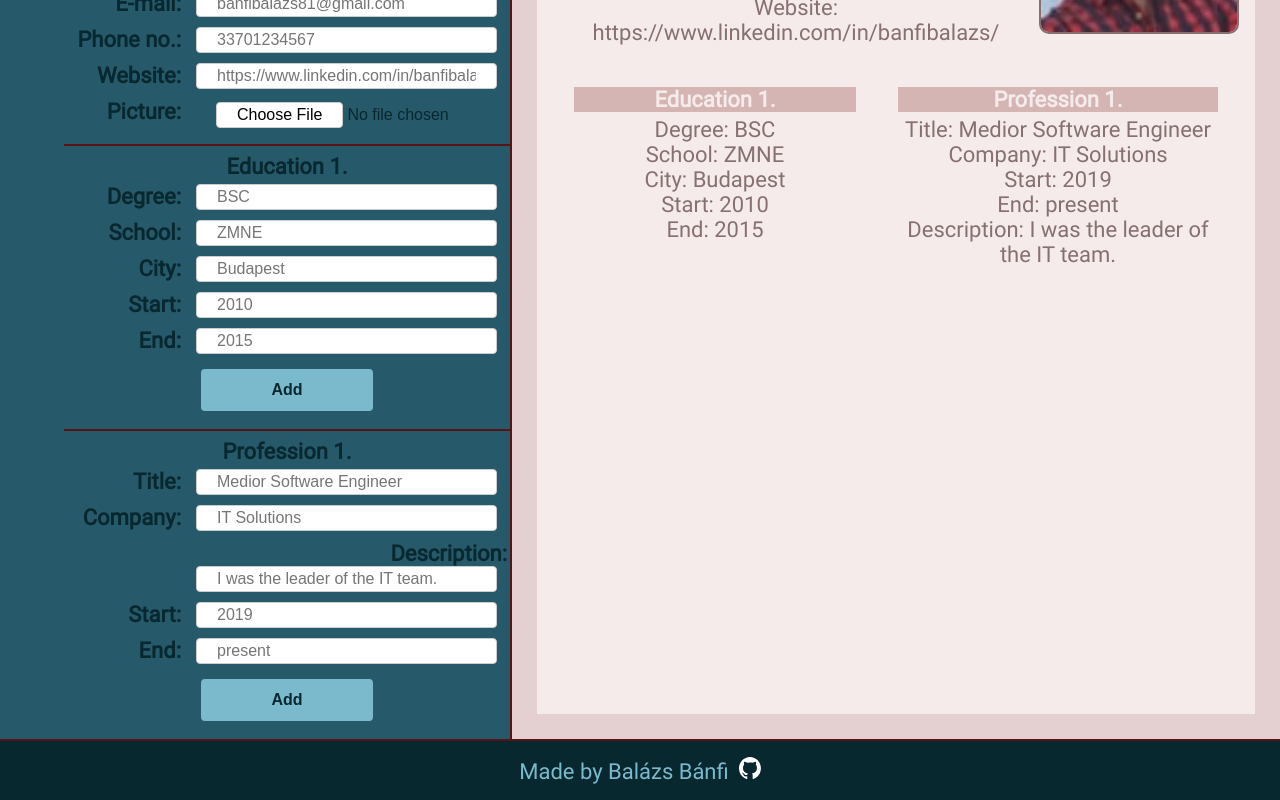
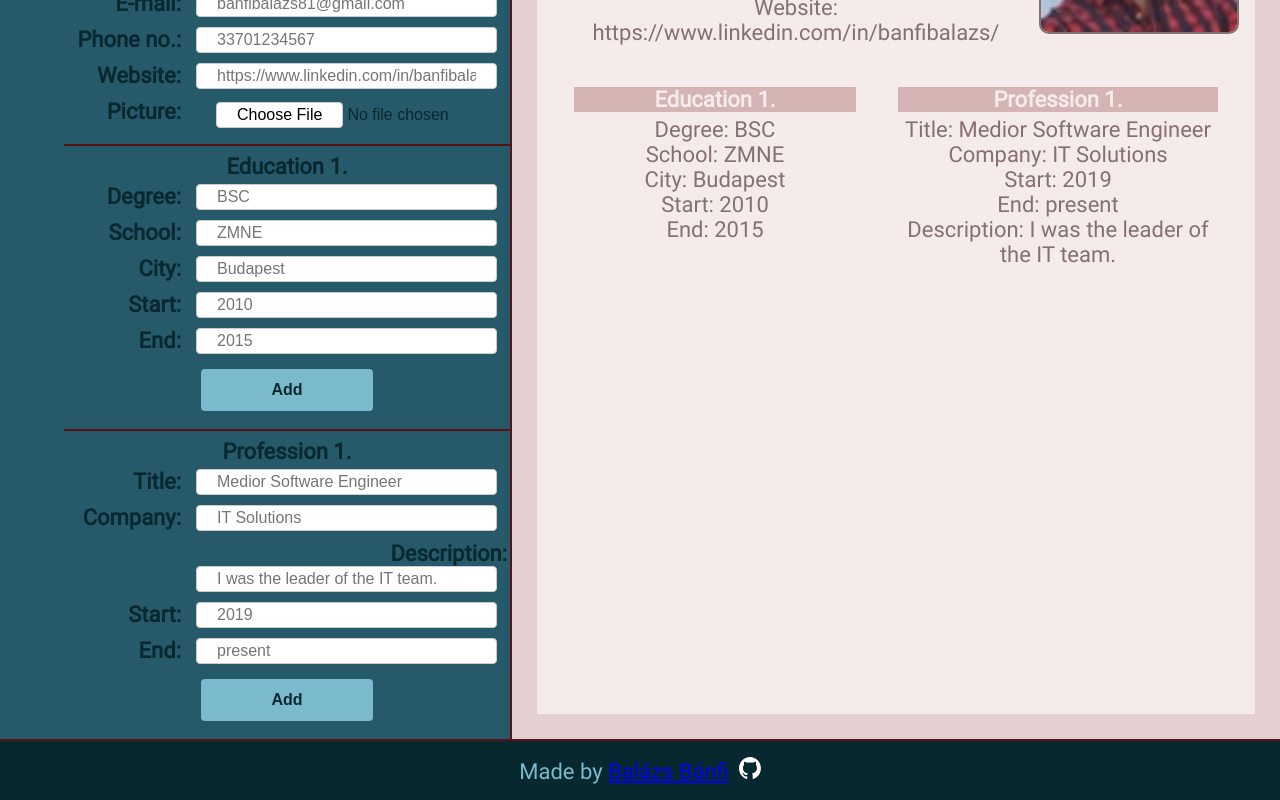
Before and after one commit to BalazsBanfi/CV-generator, a React (Vite) app: page / in a window 1280 px wide. Shown: the part 380-1180 px from the top of the page. Built offline with nearby package versions, Linux system fonts and the light colour scheme.

Commit message:
Add footer anchor tect

```diff
--- a/src/components/Footer.jsx
+++ b/src/components/Footer.jsx
@@ -4,12 +4,13 @@ export default function Footer() {
   return (
     <footer id="footer">
       <p>
-        Made by Balázs Bánfi
+        Made by{" "}
         <a
           target="_blank"
           rel="noreferrer"
           href="https://github.com/BalazsBanfi"
         >
+          Balázs Bánfi
           <img id="footer-img" alt="footer image" src={GitHubSvg} />
         </a>
       </p>
```
